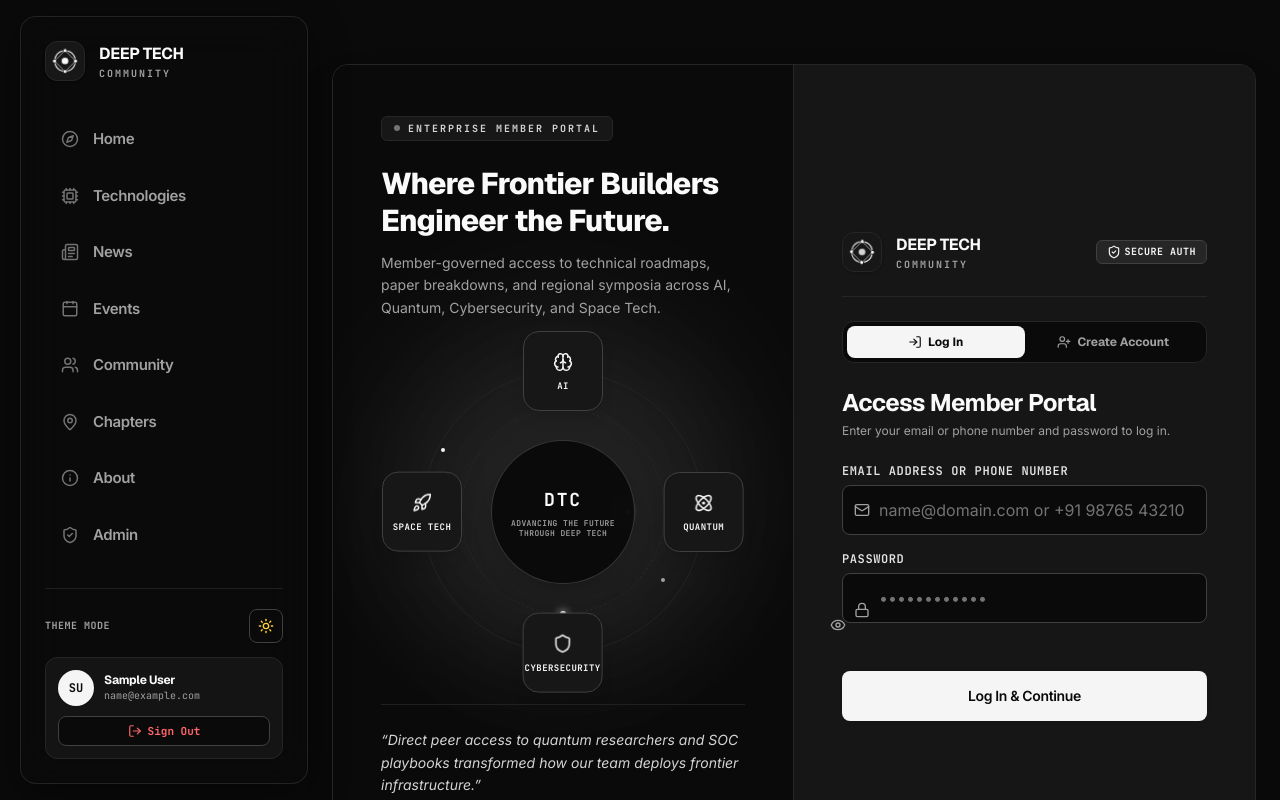
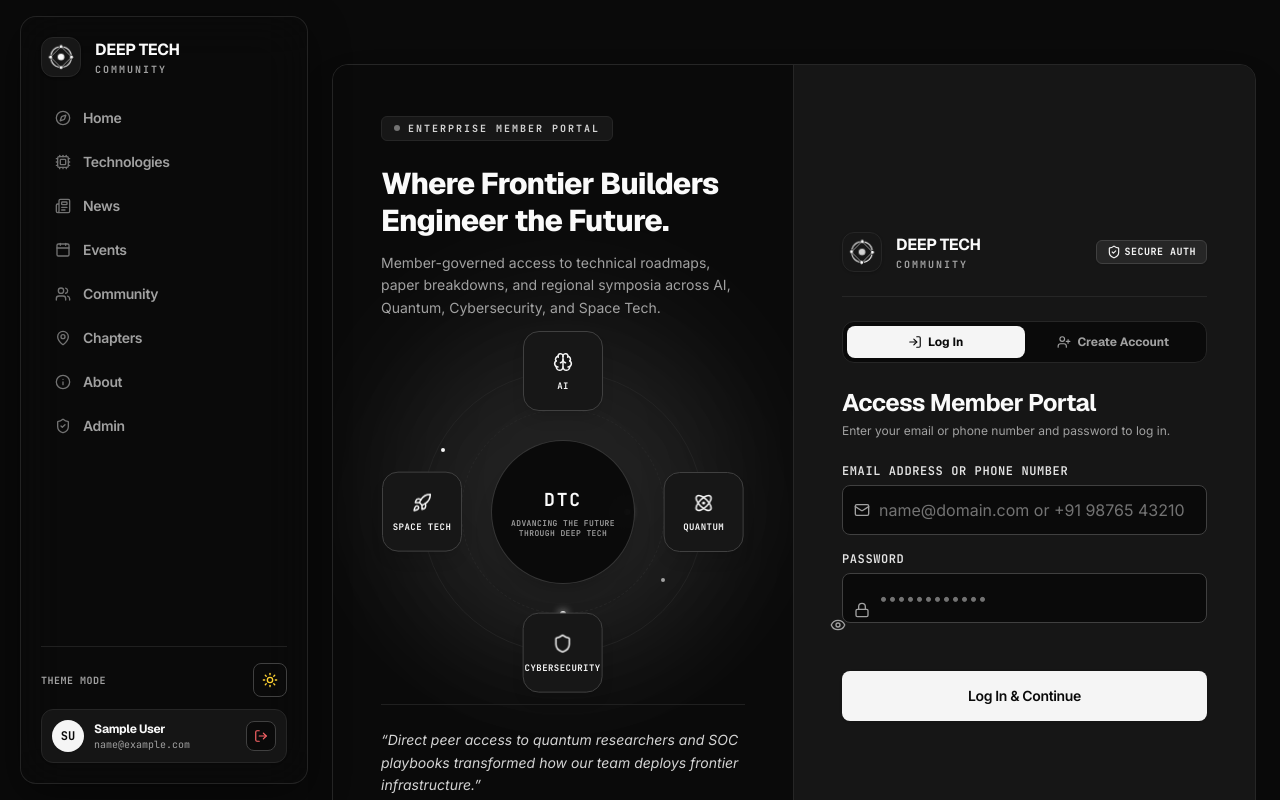
Before and after one commit to Shivammishra0001/deep-tech-community, a Next.js app: page /login in a window 1280 px wide. Shown: the top 800 px of the page. Built offline with nearby package versions, Linux system fonts and the light colour scheme; sample sign-in values are in the browser's storage.

Commit message:
Fix sidebar user account card overflow and make it compact horizontal pill

```diff
--- a/src/components/chrome.tsx
+++ b/src/components/chrome.tsx
@@ -169,15 +169,15 @@ export function SidebarNav() {
   return (
     <>
       {/* ----------------- DESKTOP STICKY LEFT VERTICAL FLOATING SIDEBAR ----------------- */}
-      <aside className="hidden xl:flex xl:sticky xl:top-4 xl:z-50 xl:my-4 xl:ml-5 xl:h-[calc(100vh-2rem)] xl:w-72 xl:flex-col xl:justify-between xl:rounded-2xl xl:border xl:border-neutral-200/90 xl:bg-white/90 xl:p-6 xl:shadow-[0_12px_40px_rgba(0,0,0,0.06)] xl:backdrop-blur-xl dark:xl:border-neutral-800/90 dark:xl:bg-neutral-950/90 dark:xl:shadow-[0_12px_40px_rgba(0,0,0,0.45)]">
-        <div>
+      <aside className="hidden xl:flex xl:sticky xl:top-4 xl:z-50 xl:my-4 xl:ml-5 xl:h-[calc(100vh-2rem)] xl:w-72 xl:flex-col xl:justify-between xl:rounded-2xl xl:border xl:border-neutral-200/90 xl:bg-white/90 xl:p-5 xl:shadow-[0_12px_40px_rgba(0,0,0,0.06)] xl:backdrop-blur-xl dark:xl:border-neutral-800/90 dark:xl:bg-neutral-950/90 dark:xl:shadow-[0_12px_40px_rgba(0,0,0,0.45)]">
+        <div className="flex flex-col min-h-0">
           {/* Brand Logo */}
-          <Link href="/" aria-label="Deep Tech Society — home" className="block mb-8">
+          <Link href="/" aria-label="Deep Tech Society — home" className="block mb-5 shrink-0">
             <Logo />
           </Link>
 
           {/* Vertical Navigation Links with Framer Motion layoutId pill animation */}
-          <nav aria-label="Sidebar Primary" className="space-y-1.5">
+          <nav aria-label="Sidebar Primary" className="space-y-1 overflow-y-auto pr-1">
             {NAV_ITEMS.map((item) => {
               const Icon = item.icon;
               const isPageActive = item.href === "/" ? pathname === "/" : pathname.startsWith(item.href);
@@ -209,18 +209,18 @@ export function SidebarNav() {
                     whileHover={{ x: 4, scale: 1.015 }}
                     whileTap={{ scale: 0.98 }}
                     className={cx(
-                      "relative z-10 flex items-center justify-between px-4 py-3.5 font-sans text-[15px] transition-colors duration-200",
+                      "relative z-10 flex items-center justify-between px-3.5 py-2.5 font-sans text-sm transition-colors duration-200",
                       active
                         ? "text-neutral-50 dark:text-neutral-950 font-semibold"
                         : "text-neutral-600 dark:text-neutral-400 font-medium hover:text-neutral-950 dark:hover:text-neutral-100"
                     )}
                   >
-                    <div className="flex items-center gap-3.5">
+                    <div className="flex items-center gap-3">
                       <Icon className={cx(
-                        "size-4.5 transition-transform duration-300 group-hover:scale-110 group-hover:-rotate-3",
+                        "size-4 transition-transform duration-300 group-hover:scale-110 group-hover:-rotate-3",
                         active ? "text-neutral-50 dark:text-neutral-950" : "text-neutral-400 dark:text-neutral-500 group-hover:text-neutral-900 dark:group-hover:text-neutral-100"
                       )} />
-                      <span className="tracking-tight font-sans text-[15px] font-semibold">{item.label}</span>
+                      <span className="tracking-tight font-sans text-sm font-semibold">{item.label}</span>
                     </div>
 
                     {/* Precise 6px Dot on Right Side */}
@@ -240,16 +240,16 @@ export function SidebarNav() {
         </div>
 
         {/* Sidebar Footer Controls */}
-        <div className="border-t border-neutral-200/80 pt-5 dark:border-neutral-800/80">
-          <div className="flex items-center justify-between mb-3.5">
+        <div className="border-t border-neutral-200/80 pt-4 shrink-0 dark:border-neutral-800/80">
+          <div className="flex items-center justify-between mb-3">
             <span className="font-mono text-[10px] uppercase font-bold tracking-wider text-neutral-400">Theme Mode</span>
             <ThemeToggle />
           </div>
 
           {user ? (
-            <div className="rounded-xl border border-neutral-300 bg-neutral-100/90 p-3 dark:border-neutral-800 dark:bg-neutral-900/90 shadow-xs">
-              <div className="flex items-center gap-2.5">
-                <div className="flex size-9 shrink-0 items-center justify-center rounded-full bg-neutral-900 font-mono text-xs font-bold text-neutral-50 dark:bg-neutral-100 dark:text-neutral-950 shadow-xs">
+            <div className="rounded-xl border border-neutral-300 bg-neutral-100/90 p-2.5 dark:border-neutral-800 dark:bg-neutral-900/90 shadow-xs flex items-center justify-between gap-2">
+              <div className="flex items-center gap-2.5 min-w-0 flex-1">
+                <div className="flex size-8 shrink-0 items-center justify-center rounded-full bg-neutral-900 font-mono text-xs font-bold text-neutral-50 dark:bg-neutral-100 dark:text-neutral-950 shadow-xs">
                   {user.name ? user.name.split(" ").map((n) => n[0]).join("").toUpperCase().slice(0, 2) : "U"}
                 </div>
                 <div className="flex-1 min-w-0">
@@ -264,9 +264,10 @@ export function SidebarNav() {
               <button
                 type="button"
                 onClick={handleLogout}
-                className="mt-2.5 flex w-full items-center justify-center gap-1.5 rounded-lg border border-neutral-300 bg-white py-1.5 font-mono text-[11px] font-bold text-red-600 transition-colors hover:bg-red-50 dark:border-neutral-700 dark:bg-neutral-950 dark:text-red-400 dark:hover:bg-red-950/40 cursor-pointer"
+                title="Sign Out"
+                className="flex size-7.5 shrink-0 items-center justify-center rounded-lg border border-neutral-300 bg-white text-red-600 transition-colors hover:bg-red-50 dark:border-neutral-700 dark:bg-neutral-950 dark:text-red-400 dark:hover:bg-red-950/40 cursor-pointer"
               >
-                <LogOut className="size-3.5" /> Sign Out
+                <LogOut className="size-3.5" />
               </button>
             </div>
           ) : (
```
